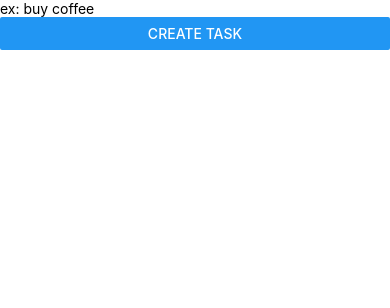
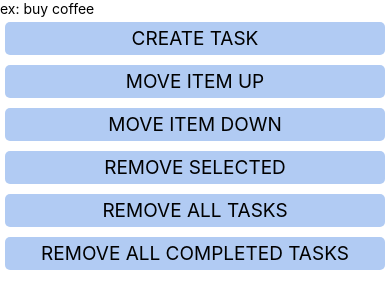
Before and after one commit to vinicius-grandi/react-native, a React Native app: screen / in a window 390 px wide. Shown: the top 308 px of the page. Built offline with nearby package versions, Linux system fonts and the light colour scheme.

Commit message:
finishing my todo list

```diff
--- a/App.tsx
+++ b/App.tsx
@@ -1,5 +1,23 @@
+import {
+  Platform,
+  SafeAreaView,
+  StatusBar,
+  StyleSheet,
+} from 'react-native';
 import Main from './src/components/Main';
 
+const styles = StyleSheet.create({
+  container: {
+    flex: 1,
+    paddingTop: Platform.OS === 'android' ? StatusBar.currentHeight : 0,
+    padding: 10,
+  },
+});
+
 export default function App() {
-  return <Main />;
+  return (
+    <SafeAreaView style={styles.container}>
+      <Main />
+    </SafeAreaView>
+  );
 }
--- a/src/components/Buttons.tsx
+++ b/src/components/Buttons.tsx
@@ -1,21 +1,62 @@
-import React from "react";
-import { View, Button } from 'react-native';
+import {
+  View,
+  Pressable,
+  StyleSheet,
+  Text,
+} from 'react-native';
 import type { Task } from './Main';
 
-export default function Buttons(
-  {
-    tasks,
-    setTasks,
-    handleTask,
-  }: {
-    tasks: Task[];
-    setTasks: React.Dispatch<React.SetStateAction<Task[]>>;
-    handleTask: () => void;
+const styles = StyleSheet.create({
+  button: {
+    margin: 5,
+    backgroundColor: '#b1cbf3',
+    padding: 5,
+    borderRadius: 5,
   },
-) {
+  text: {
+    textAlign: 'center',
+    fontSize: 19,
+    textTransform: 'uppercase',
+  },
+});
+
+function TextButton({ children }: { children: string }) {
+  return <Text style={styles.text}>{children}</Text>;
+}
+
+export default function Buttons({
+  setTasks,
+  handleTask,
+  removeAllCompleted,
+  handleSelectedTask,
+  moveUpOrDown,
+}: {
+  setTasks: React.Dispatch<React.SetStateAction<Task[]>>;
+  handleTask: () => void;
+  removeAllCompleted: () => void;
+  handleSelectedTask: () => void;
+  moveUpOrDown: (direction: 'up' | 'down') => void;
+}) {
   return (
     <View>
-      <Button title="create task" onPress={handleTask} />
+      <Pressable onPress={handleTask} style={styles.button}>
+        <TextButton>create task</TextButton>
+      </Pressable>
+      <Pressable onPress={() => moveUpOrDown('up')} style={styles.button}>
+        <TextButton>move item up</TextButton>
+      </Pressable>
+      <Pressable onPress={() => moveUpOrDown('down')} style={styles.button}>
+        <TextButton>move item down</TextButton>
+      </Pressable>
+      <Pressable onPress={handleSelectedTask} style={styles.button}>
+        <TextButton>remove selected</TextButton>
+      </Pressable>
+      <Pressable onPress={() => setTasks([])} style={styles.button}>
+        <TextButton>remove all tasks</TextButton>
+      </Pressable>
+      <Pressable onPress={removeAllCompleted} style={styles.button}>
+        <TextButton>remove all completed tasks</TextButton>
+      </Pressable>
     </View>
   );
 }
--- a/src/components/List.tsx
+++ b/src/components/List.tsx
@@ -1,15 +1,26 @@
-import { View, Text } from 'react-native';
-import type { Task } from './Main';
+import { View, Text, StyleSheet } from 'react-native';
+import type { CompletedTasks, Task } from './Main';
 
 type PressHandler = (id: number) => void;
+
+const styles = StyleSheet.create({
+  task: {
+    fontSize: 18,
+    textAlign: 'center',
+  },
+});
 
 export default function List({
   tasks,
   setSelectedTask,
   handleCompletedTasks,
+  selectedId,
+  completedTasks,
 }: {
   tasks: Task[];
+  selectedId: number | null;
   setSelectedTask: React.Dispatch<React.SetStateAction<null | number>>;
+  completedTasks: CompletedTasks
   handleCompletedTasks: PressHandler;
 }) {
   return (
@@ -17,9 +28,14 @@ export default function List({
       {tasks.map(({ id, name }) => (
         <Text
           key={id}
-          accessibilityRole="listitem"
+          accessibilityRole="menuitem"
+          style={[
+            styles.task,
+            { backgroundColor: selectedId === id ? 'red' : 'white', textDecorationLine: id in completedTasks ? 'line-through' : 'none' },
+          ]}
           onPress={() => setSelectedTask(id)}
           onLongPress={() => handleCompletedTasks(id)}
+          adjustsFontSizeToFit
         >
           {name}
         </Text>
--- a/src/components/Main.tsx
+++ b/src/components/Main.tsx
@@ -1,21 +1,23 @@
 import { useRef, useState } from 'react';
-import { View, TextInput } from 'react-native';
+import { ScrollView as View, TextInput } from 'react-native';
 import List from './List';
 import Buttons from './Buttons';
 
 export type Task = { id: number, name: string };
+export type CompletedTasks = {
+  [key in number]: null | true
+};
 
 export default function Main() {
   const [tasks, setTasks] = useState<Task[]>([]);
   const [newTask, setNewTask] = useState('');
   const [selectedTask, setSelectedTask] = useState<number | null>(null);
-  const [completedTasks, setCompletedTasks] = useState<{
-    [key in number]: null | true
-  }>({});
+  const [completedTasks, setCompletedTasks] = useState<CompletedTasks>({});
 
   const id = useRef(0);
 
   const handleNewTask = () => {
+    if (newTask.length < 1) return;
     setTasks([...tasks, { id: id.current, name: newTask }]);
     id.current += 1;
     setNewTask('');
@@ -31,20 +33,35 @@ export default function Main() {
     return setCompletedTasks({ ...completedTasks, [i]: true });
   };
 
-  const handleRemoval = () => {
-    const filteredTasks = tasks.filter(({ id: tId }) => selectedTask === tId);
+  const handleSelectedTask = () => {
+    const filteredTasks = tasks.filter(({ id: tId }) => selectedTask !== tId);
     setTasks(filteredTasks);
   };
 
   const removeAllCompleted = () => {
-    const newArr = tasks.filter(({ id: tid }) => {
-      if (tid in completedTasks) {
-        return true;
-      }
-      return false;
+    const newArr = tasks.filter(({ id: tid }) => !(tid in completedTasks));
+    setTasks(newArr);
+  };
+
+  const moveUpOrDown = (directions: 'up' | 'down') => {
+    let currIdx = 0;
+    tasks.find(({ id: tid }, idx) => {
+      currIdx = idx;
+      return tid === selectedTask;
     });
 
-    setTasks(newArr);
+    const arrClone = [...tasks];
+    if (directions === 'up') {
+      if (currIdx - 1 === -1) return;
+
+      [arrClone[(currIdx - 1)], arrClone[currIdx]] = [arrClone[currIdx], arrClone[currIdx - 1]];
+    } else {
+      if (currIdx + 1 > tasks.length - 1) return;
+
+      [arrClone[currIdx + 1], arrClone[currIdx]] = [arrClone[currIdx], arrClone[currIdx + 1]];
+    }
+
+    setTasks(arrClone);
   };
 
   return (
@@ -52,14 +69,22 @@ export default function Main() {
       <List
         tasks={tasks}
         setSelectedTask={setSelectedTask}
+        selectedId={selectedTask}
         handleCompletedTasks={handleCompletedTasks}
+        completedTasks={completedTasks}
       />
       <TextInput
         placeholder="ex: buy coffee"
         value={newTask}
         onChangeText={(t) => setNewTask(t)}
       />
-      <Buttons setTasks={setTasks} tasks={tasks} handleTask={handleNewTask} />
+      <Buttons
+        setTasks={setTasks}
+        handleTask={handleNewTask}
+        removeAllCompleted={removeAllCompleted}
+        handleSelectedTask={handleSelectedTask}
+        moveUpOrDown={moveUpOrDown}
+      />
     </View>
   );
 }
```
Also changed, not shown: .eslintrc.js, 1 other file (tests, documents, lock files or other folders).
